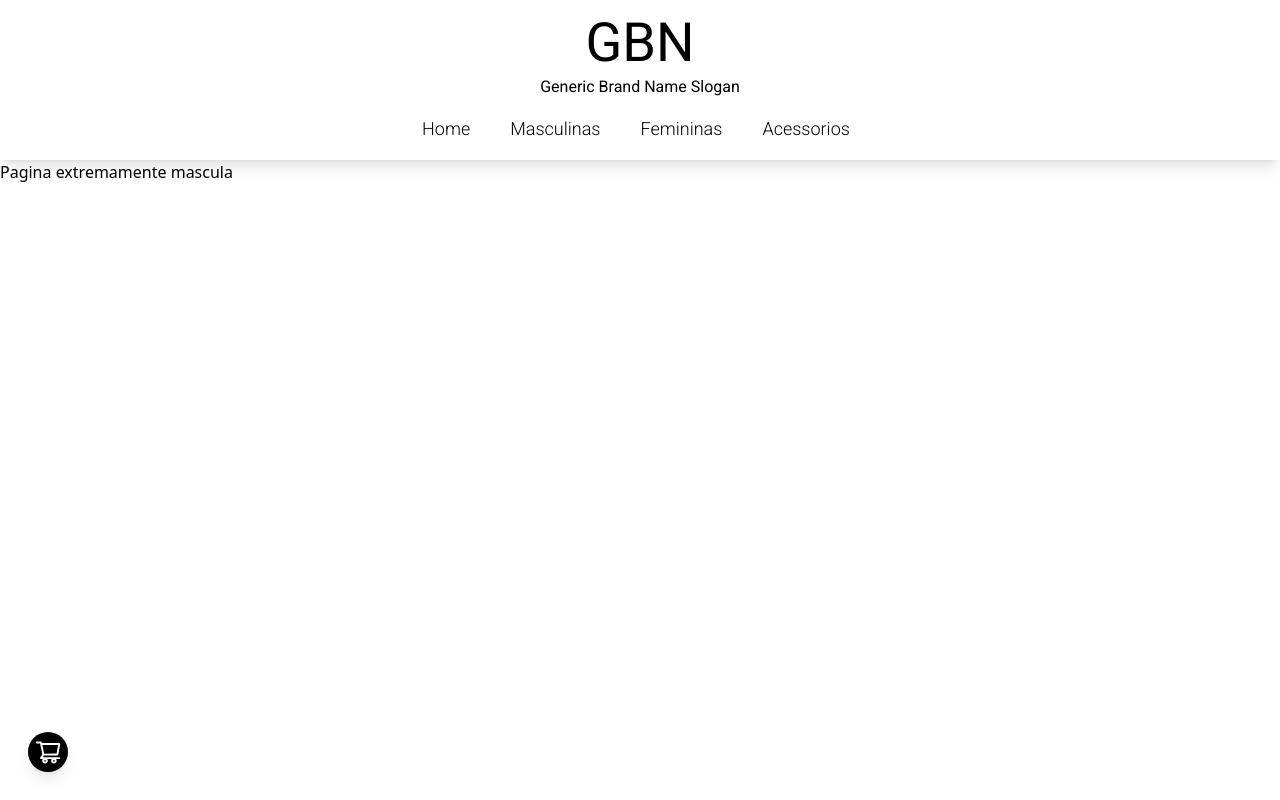
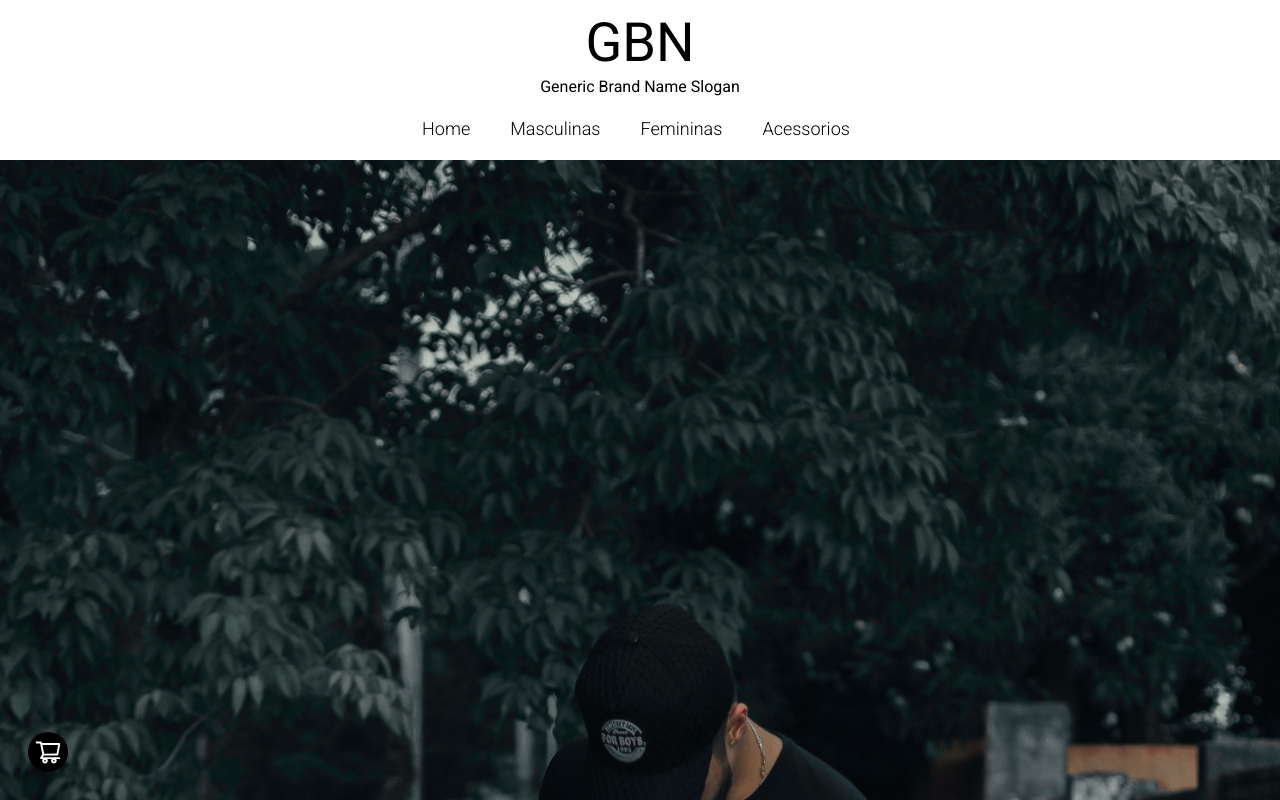
Before and after one commit to leonardommascarenhas/ShoppingCart, a React (Create React App) app: page /masculinas in a window 1280 px wide. Shown: the top 800 px of the page. Built offline with nearby package versions, Linux system fonts and the light colour scheme.

Commit message:
masculine section

```diff
--- a/src/Components/BuyProduct.js
+++ b/src/Components/BuyProduct.js
@@ -3,11 +3,11 @@ import React from "react";
 import { AuthContext } from "../Providers/auth";
 
 const BuyProduct = () => {
-  const { clothes } = React.useContext(AuthContext);
+  const { allProducts } = React.useContext(AuthContext);
 
   let { product } = useParams();
 
-  const clickedCloth = clothes.filter((cloth) => {
+  const clickedCloth = allProducts.filter((cloth) => {
     return cloth.link === product;
   });
 
--- a/src/Pages/Femininas.js
+++ b/src/Pages/Femininas.js
@@ -1,4 +1,14 @@
+import React, { useContext } from "react";
+import { useNavigate } from "react-router-dom";
+import { AuthContext } from "../Providers/auth";
+
 const Femininas = () => {
+  const { clothes } = React.useContext(AuthContext);
+  let navigate = useNavigate();
+  const feminineClothes = clothes.filter((cloth) => {
+    return cloth.gender === "F";
+  });
+
   return <div>Pagina extremamente feminina</div>;
 };
 
--- a/src/Pages/Masculinas.js
+++ b/src/Pages/Masculinas.js
@@ -1,5 +1,24 @@
+import React, { useContext } from "react";
+import { useNavigate } from "react-router-dom";
+import Card from "../Components/Card";
+import { AuthContext } from "../Providers/auth";
+
 const Masculinas = () => {
-  return <div>Pagina extremamente mascula</div>;
+  const { clothes } = React.useContext(AuthContext);
+  const navigate = useNavigate();
+  const masculineClothes = clothes.filter((cloth) => {
+    return cloth.gender === "M";
+  });
+
+  return (
+    <div>
+      {masculineClothes.map((cloth) => (
+        <div key={cloth.id} onClick={() => navigate(`/collection/${cloth.link}`)}>
+          <Card productImage={cloth.imageSrc} />
+        </div>
+      ))}
+    </div>
+  );
 };
 
 export default Masculinas;
--- a/src/Providers/auth.js
+++ b/src/Providers/auth.js
@@ -135,9 +135,13 @@ export const AuthProvider = (props) => {
     },
   ];
 
-  const clothes = blackShirts.concat(acessorios);
+  const clothes = blackShirts;
+
+  const allProducts = blackShirts.concat(acessorios);
 
   return (
-    <AuthContext.Provider value={{ blackShirts, acessorios, clothes }}>{props.children}</AuthContext.Provider>
+    <AuthContext.Provider value={{ blackShirts, acessorios, clothes, allProducts }}>
+      {props.children}
+    </AuthContext.Provider>
   );
 };
```
